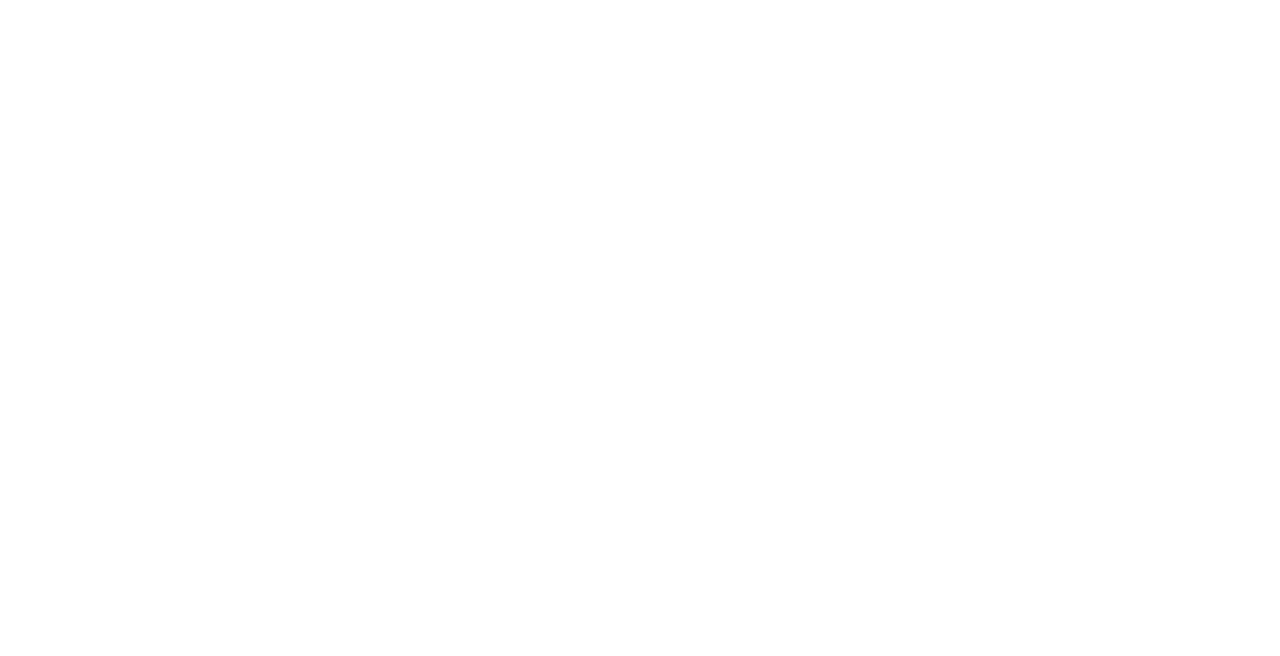
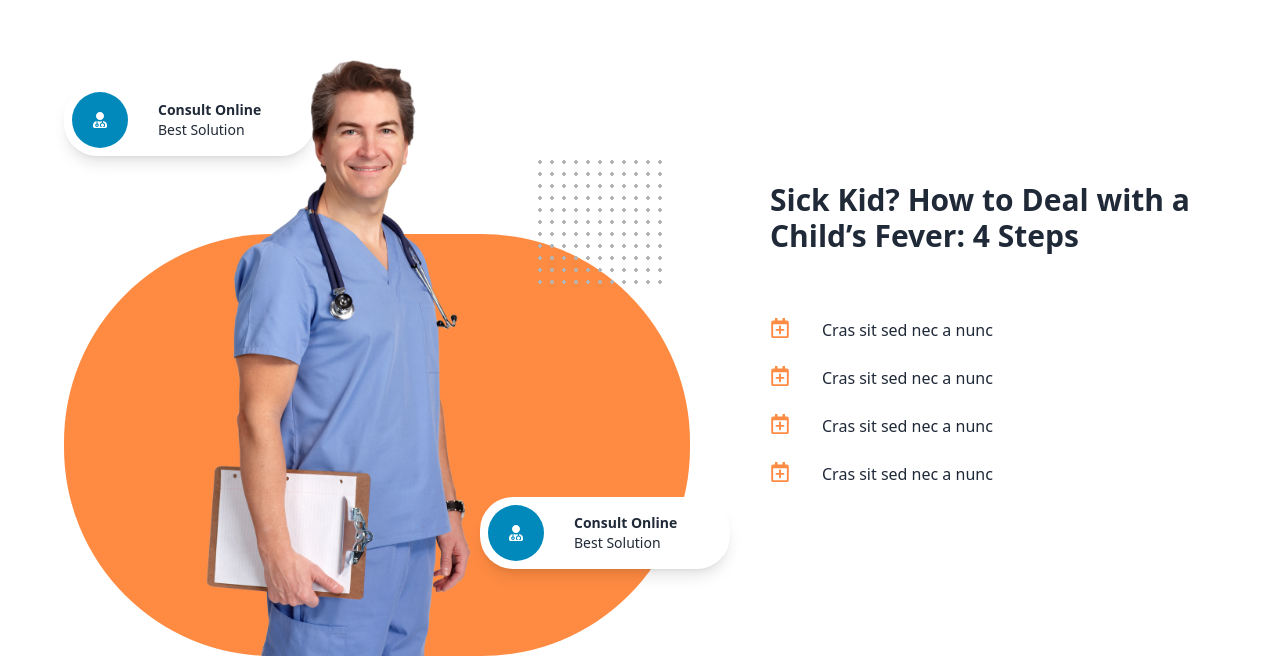
Before and after one commit to Robiul-Romjan/doctor-guide, a React (Vite) app: page / in a window 1280 px wide. Shown: the part 1022-1678 px from the top of the page. Before the commit the page ends 1282 px from the top, so only its background shows below. Built offline with nearby package versions, Linux system fonts and the light colour scheme.

Commit message:
solution section complete

```diff
--- a/src/pages/Home/Banner/Banner.jsx
+++ b/src/pages/Home/Banner/Banner.jsx
@@ -5,7 +5,7 @@
 
 const Banner = () => {
     return (
-        <div className="relative mb-96">
+        <div className="relative">
             <Circle />
             <div className="my-container grid md:grid-cols-3 md:ms-12 gap-4 relative">
                 <div className="flex items-center relative">
--- a/src/pages/Home/Home/Home.jsx
+++ b/src/pages/Home/Home/Home.jsx
@@ -1,9 +1,11 @@
 import Banner from "../Banner/Banner";
+import Solution from "../Solution/Solution";
 
 const Home = () => {
     return (
         <div className="relative mt-[63px] my-container">
             <Banner />
+            <Solution />
         </div>
     );
 };
--- /dev/null
+++ b/src/pages/Home/Solution/Solution.jsx
@@ -0,0 +1,60 @@
+import { FaRegCalendarPlus, FaUserMd } from "react-icons/fa";
+import doctor2 from "../../../assets/images/doctor-2.png"
+
+const Solution = () => {
+    return (
+        <div className="my-container mt-[160px]">
+            <div className="flex flex-row-reverse md:flex-row items-center">
+                <div className="relative mr-20">
+                    <img className="absolute h-full bottom-0 right-1/4" src={doctor2} alt="" />
+                    <div className="flex shadow-lg items-center rounded-[33px] p-2 w-[250px] mt-12">
+                        <span className="h-14 w-14 bg-[#0089BA] rounded-full flex items-center justify-center text-white me-[30px]">
+                            <FaUserMd />
+                        </span>
+                        <p className="flex flex-col">
+                            <span className="font-semibold text-sm">Consult Online</span>
+                            <span className="text-sm">Best Solution</span>
+                        </p>
+                    </div>
+
+                    <div className="dot-grid absolute left-3/4"></div>
+
+                    <div className="flex shadow-lg items-center rounded-[33px] p-2 w-[250px] mt-12 absolute right-[-40px] bg-white top-2/3">
+                        <span className="h-14 w-14 bg-[#0089BA] rounded-full flex items-center justify-center text-white me-[30px]">
+                            <FaUserMd />
+                        </span>
+                        <p className="flex flex-col">
+                            <span className="font-semibold text-sm">Consult Online</span>
+                            <span className="text-sm">Best Solution</span>
+                        </p>
+                    </div>
+                    <div className="w-[626px] h-[422px] bg-[#FF8B42] rounded-l-[208px] rounded-r-[208px] mt-[78px]">
+                    </div>
+                </div>
+                <div>
+                    <h3 className="text-3xl font-bold">Sick Kid? How to Deal with a Child’s Fever: 4 Steps</h3>
+                    <div className="mt-16">
+                        <p className="flex mb-6">
+                            <span className="text-[#FF8B42] text-xl"><FaRegCalendarPlus /></span>
+                            <span className="text-base ms-8">Cras sit sed nec a nunc</span>
+                        </p>
+                        <p className="flex mb-6">
+                            <span className="text-[#FF8B42] text-xl"><FaRegCalendarPlus /></span>
+                            <span className="text-base ms-8">Cras sit sed nec a nunc</span>
+                        </p>
+                        <p className="flex mb-6">
+                            <span className="text-[#FF8B42] text-xl"><FaRegCalendarPlus /></span>
+                            <span className="text-base ms-8">Cras sit sed nec a nunc</span>
+                        </p>
+                        <p className="flex mb-6">
+                            <span className="text-[#FF8B42] text-xl"><FaRegCalendarPlus /></span>
+                            <span className="text-base ms-8">Cras sit sed nec a nunc</span>
+                        </p>
+                    </div>
+                </div>
+            </div>
+        </div>
+    );
+};
+
+export default Solution;
```
